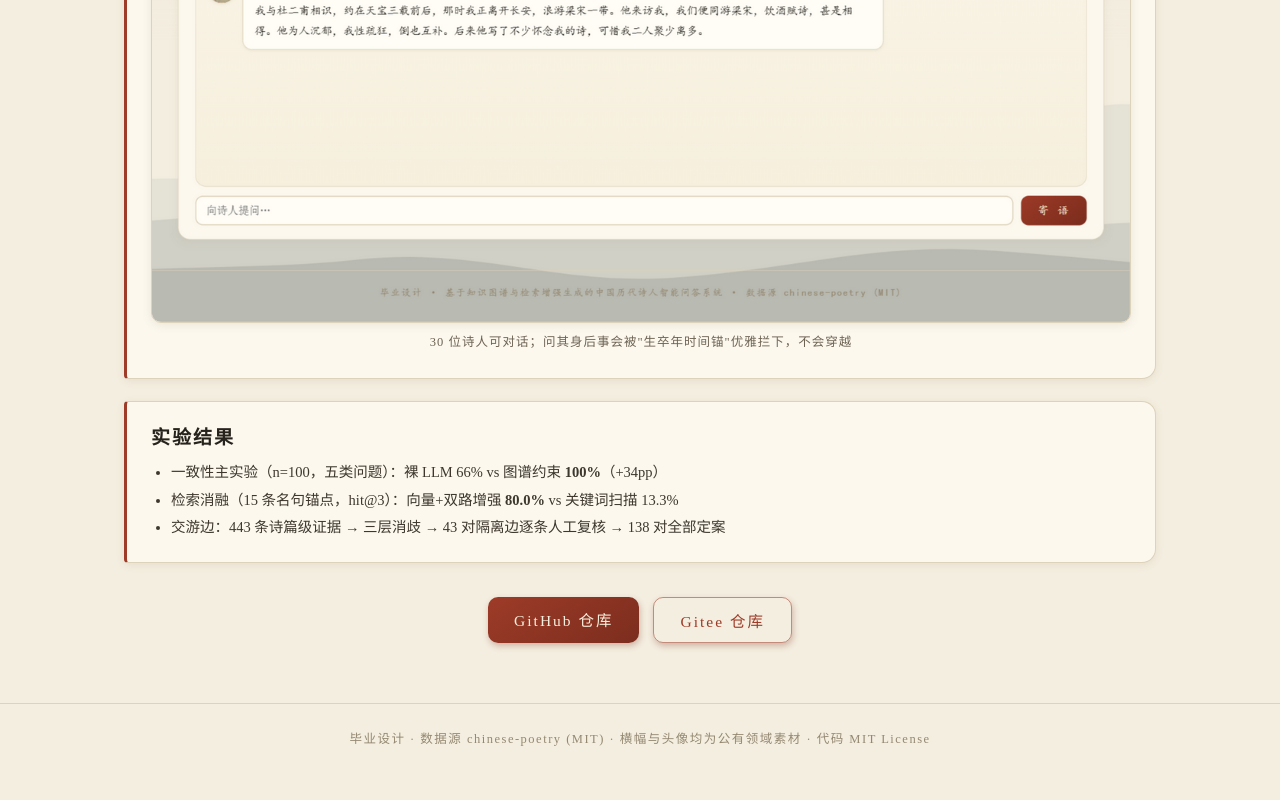
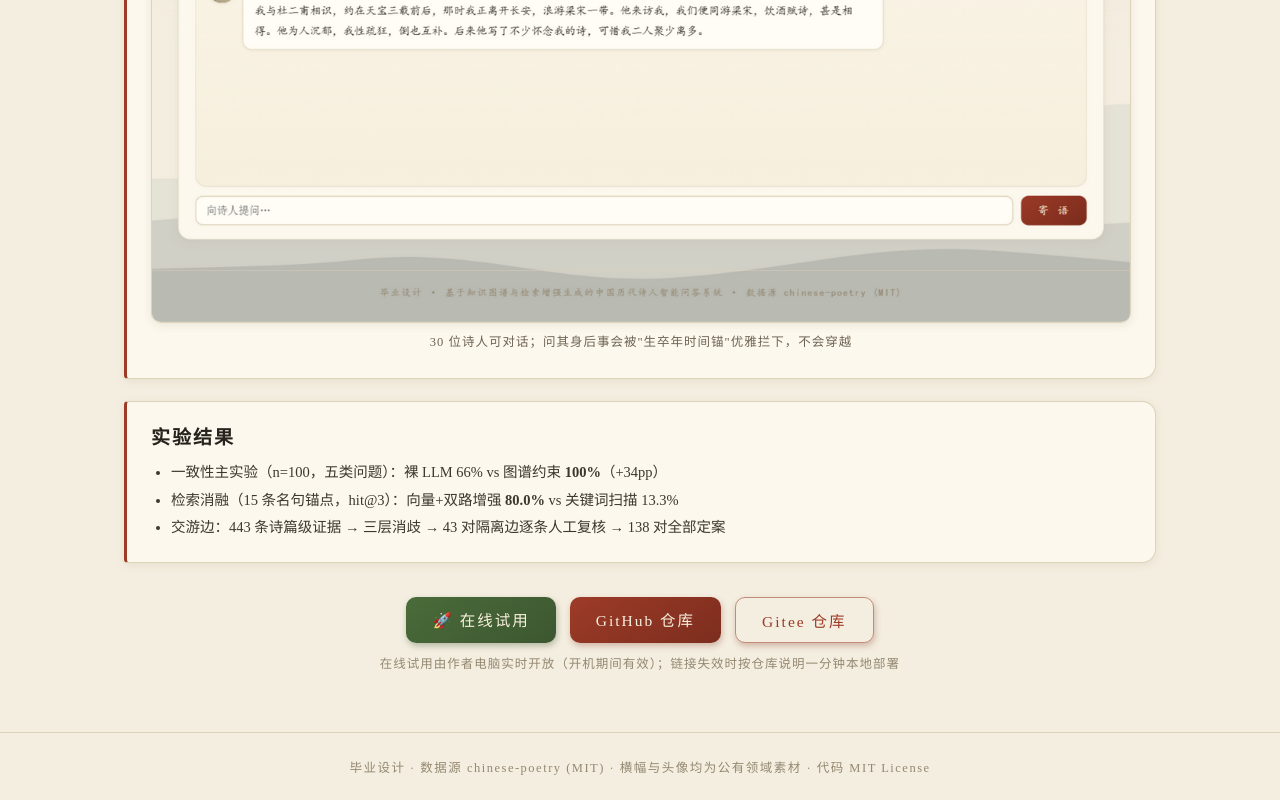
Before and after one commit to liuzhiqiang23/poet-kgqa, a plain HTML site: page index.html in a window 1280 px wide. Shown: the part 2988-3788 px from the top of the page. Before the commit the page ends 3759 px from the top, so only its background shows below. Drawn offline with Linux system fonts and the light colour scheme.

Commit message:
docs: 展示页增加在线试用按钮

```diff
--- a/index.html
+++ b/index.html
@@ -32,6 +32,7 @@
         background:linear-gradient(145deg,#9d3b28,#7c2d1e); border-radius:10px; padding:11px 26px;
         box-shadow:1px 3px 6px rgba(124,45,30,.3); }
   .btn.ghost{ background:none; color:var(--seal); border:1.5px solid rgba(157,59,40,.55); }
+  .btn.live{ background:linear-gradient(145deg,#4a6b3a,#3c5730); box-shadow:1px 3px 6px rgba(60,87,48,.35); }
   footer{ text-align:center; font-family:var(--kai); color:var(--faint,#948871); font-size:12.5px;
           padding:24px; letter-spacing:1.5px; border-top:1px solid var(--line); }
 </style>
@@ -79,9 +80,12 @@
     </ul>
   </div>
   <div class="btns">
+    <a class="btn live" href="https://sister-individual-jacksonville-patents.trycloudflare.com">🚀 在线试用</a>
     <a class="btn" href="https://github.com/liuzhiqiang23/poet-kgqa">GitHub 仓库</a>
     <a class="btn ghost" href="https://gitee.com/liu-zhiqiang20030520/poet-kgqa">Gitee 仓库</a>
   </div>
+  <p style="text-align:center;font-family:var(--kai);font-size:12.5px;color:#948871;margin-top:10px;letter-spacing:1px;">
+    在线试用由作者电脑实时开放（开机期间有效）；链接失效时按仓库说明一分钟本地部署</p>
 </main>
 <footer>毕业设计 · 数据源 chinese-poetry (MIT) · 横幅与头像均为公有领域素材 · 代码 MIT License</footer>
 </body>
```
